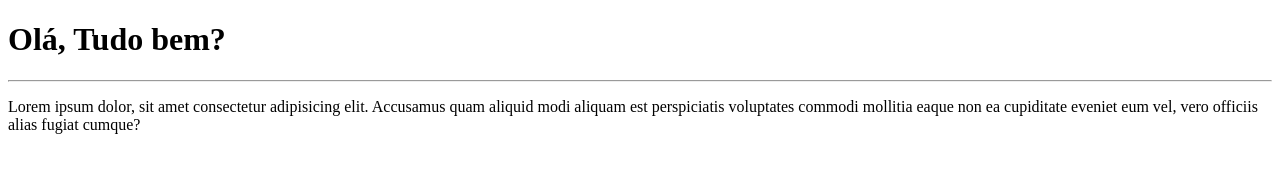
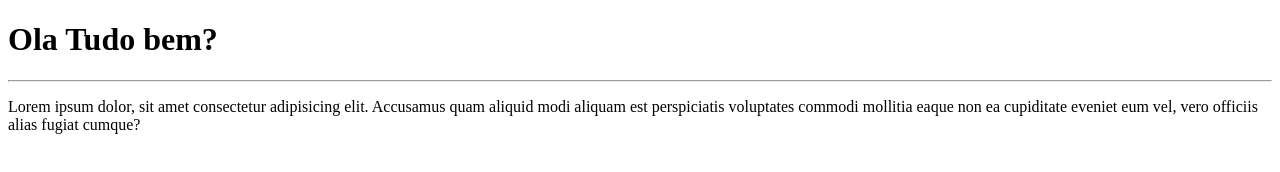
Before and after one commit to ViniciusProni/Repositorio_Proni, a plain HTML site: page SiteMeu/index.html in a window 1280 px wide. Drawn offline with Linux system fonts and the light colour scheme.

Commit message:
Tirei a virgula, e o acento do "Ola mundo"
><

```diff
--- a/SiteMeu/index.html
+++ b/SiteMeu/index.html
@@ -6,7 +6,7 @@
   <title>Portifólio</title>
 </head>
 <body>
-  <h1>Olá, Tudo bem?</h1>
+  <h1>Ola Tudo bem?</h1>
   <hr>
   <p>Lorem ipsum dolor, sit amet consectetur adipisicing elit. Accusamus quam aliquid modi aliquam est perspiciatis voluptates commodi mollitia eaque non ea cupiditate eveniet eum vel, vero officiis alias fugiat cumque?</p>
 </body>
```
